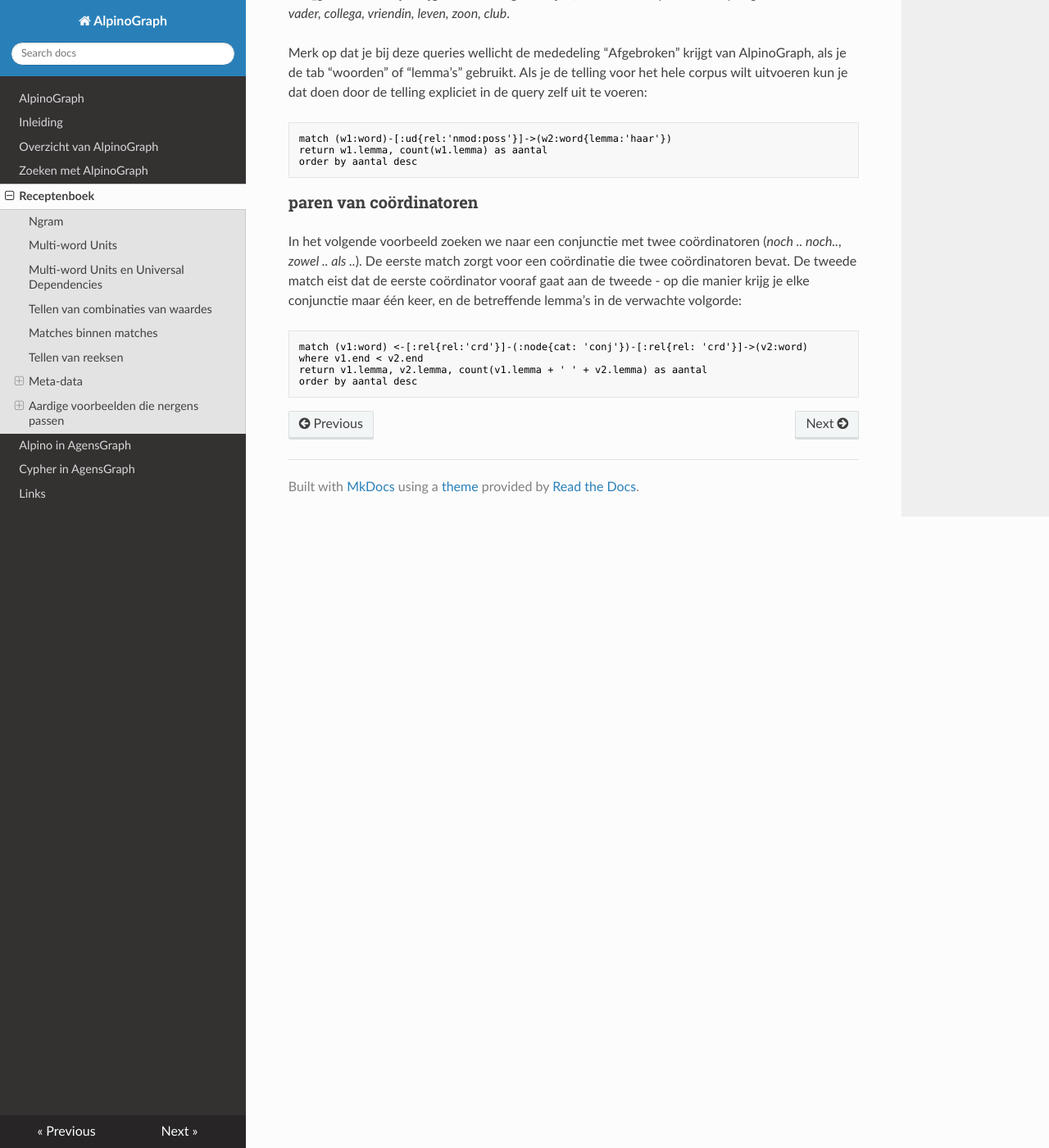
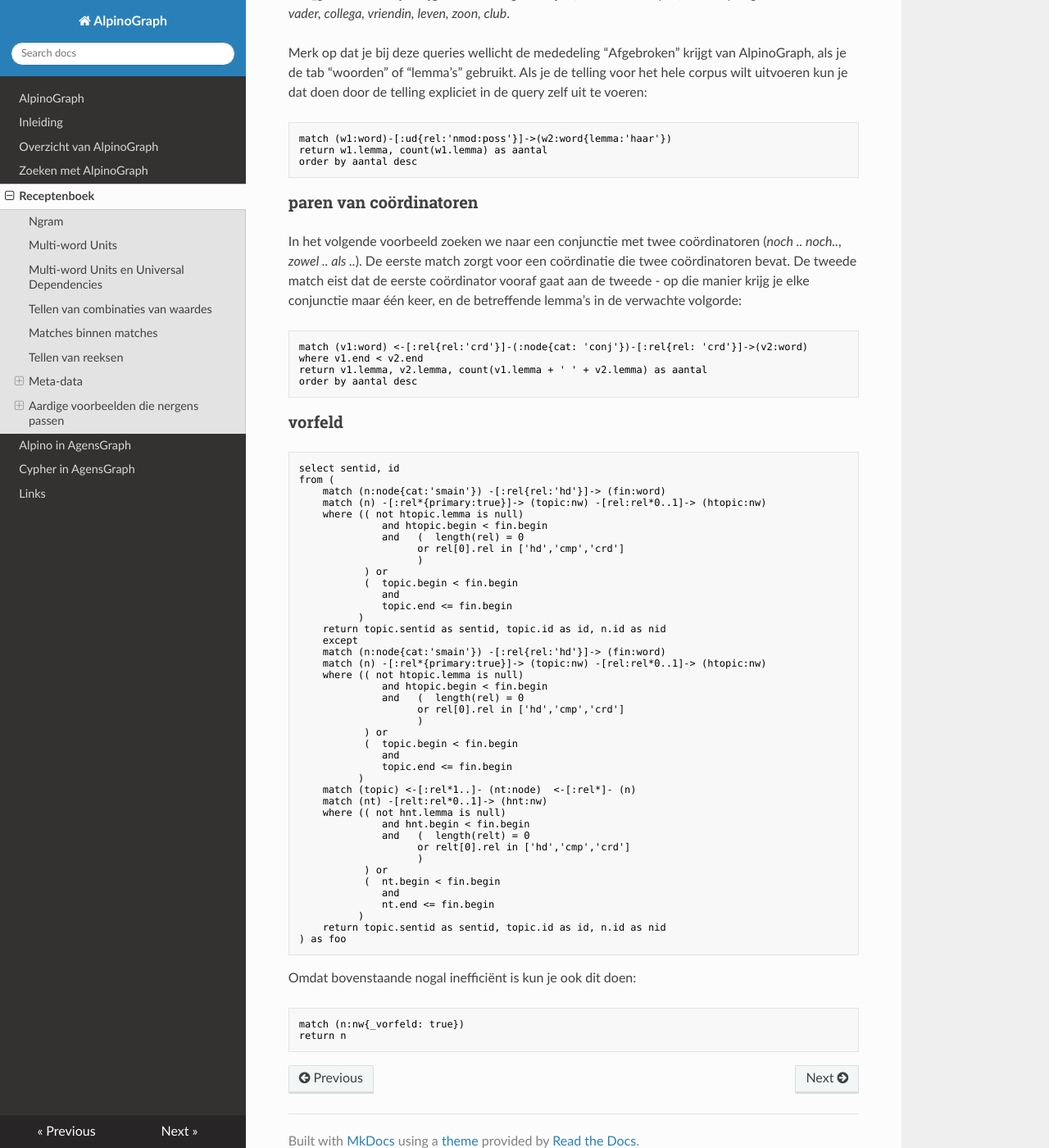
Before and after one commit to rug-compling/alpinograph-docs, an MkDocs documentation site: the page built from docs/recepten.md, in a window 1280 px wide and 1400 px high, scrolled down 6537 px. Shown: the whole window at 82% size. Built offline with MkDocs 1.6.1, drawn with Linux system fonts in a browser that asks for light colours; nearby versions of some CDN libraries.

Commit message:
recepten: vorfeld

````diff
--- a/docs/recepten.md
+++ b/docs/recepten.md
@@ -328,3 +328,57 @@ where v1.end < v2.end
 return v1.lemma, v2.lemma, count(v1.lemma + ' ' + v2.lemma) as aantal
 order by aantal desc
 ```
+
+### vorfeld
+
+```text
+select sentid, id
+from (
+    match (n:node{cat:'smain'}) -[:rel{rel:'hd'}]-> (fin:word)
+    match (n) -[:rel*{primary:true}]-> (topic:nw) -[rel:rel*0..1]-> (htopic:nw)
+    where (( not htopic.lemma is null)
+              and htopic.begin < fin.begin
+              and   (  length(rel) = 0
+                    or rel[0].rel in ['hd','cmp','crd']
+                    )
+           ) or
+           (  topic.begin < fin.begin
+              and
+              topic.end <= fin.begin
+          )
+    return topic.sentid as sentid, topic.id as id, n.id as nid
+    except
+    match (n:node{cat:'smain'}) -[:rel{rel:'hd'}]-> (fin:word)
+    match (n) -[:rel*{primary:true}]-> (topic:nw) -[rel:rel*0..1]-> (htopic:nw)
+    where (( not htopic.lemma is null)
+              and htopic.begin < fin.begin
+              and   (  length(rel) = 0
+                    or rel[0].rel in ['hd','cmp','crd']
+                    )
+           ) or
+           (  topic.begin < fin.begin
+              and
+              topic.end <= fin.begin
+          )
+    match (topic) <-[:rel*1..]- (nt:node)  <-[:rel*]- (n)
+    match (nt) -[relt:rel*0..1]-> (hnt:nw)
+    where (( not hnt.lemma is null)
+              and hnt.begin < fin.begin
+              and   (  length(relt) = 0
+                    or relt[0].rel in ['hd','cmp','crd']
+                    )
+           ) or
+           (  nt.begin < fin.begin
+              and
+              nt.end <= fin.begin
+          )
+    return topic.sentid as sentid, topic.id as id, n.id as nid
+) as foo
+```
+
+Omdat bovenstaande nogal inefficiënt is kun je ook dit doen:
+
+```text
+match (n:nw{_vorfeld: true})
+return n
+```
````
